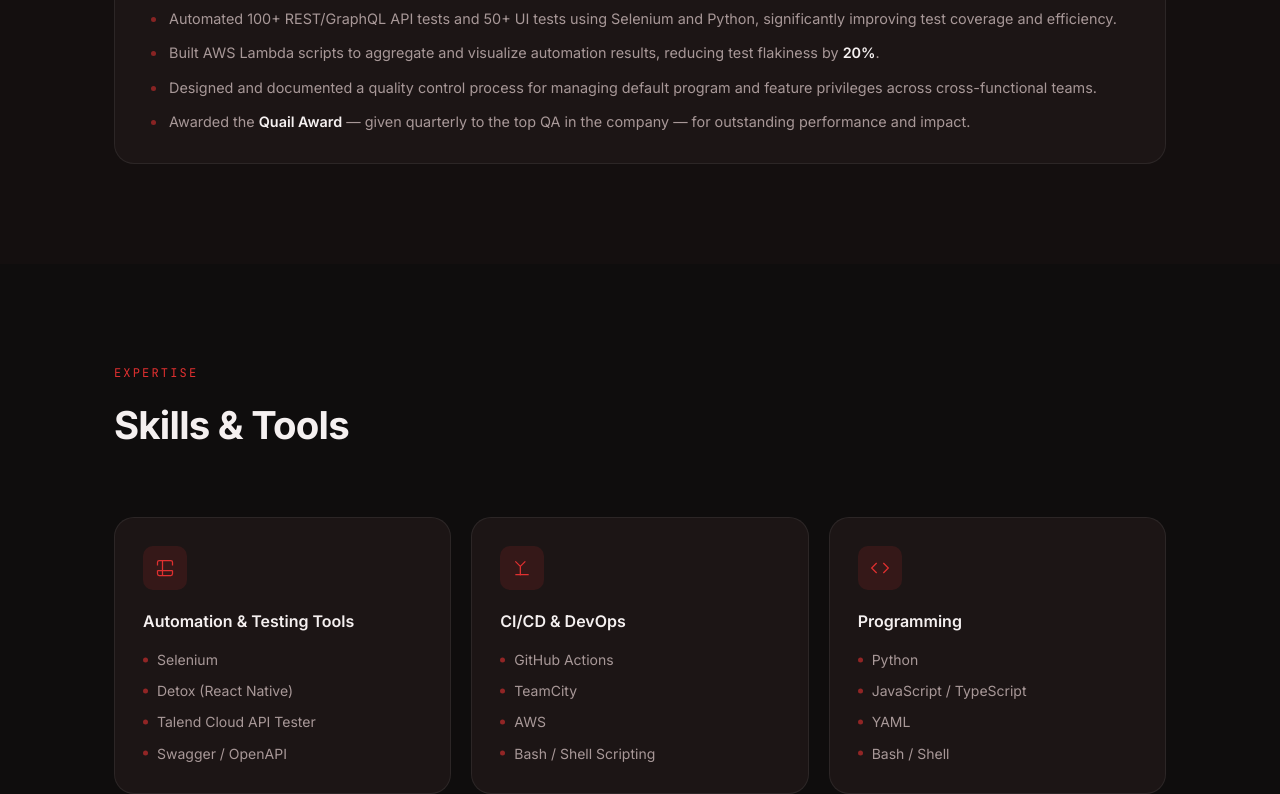
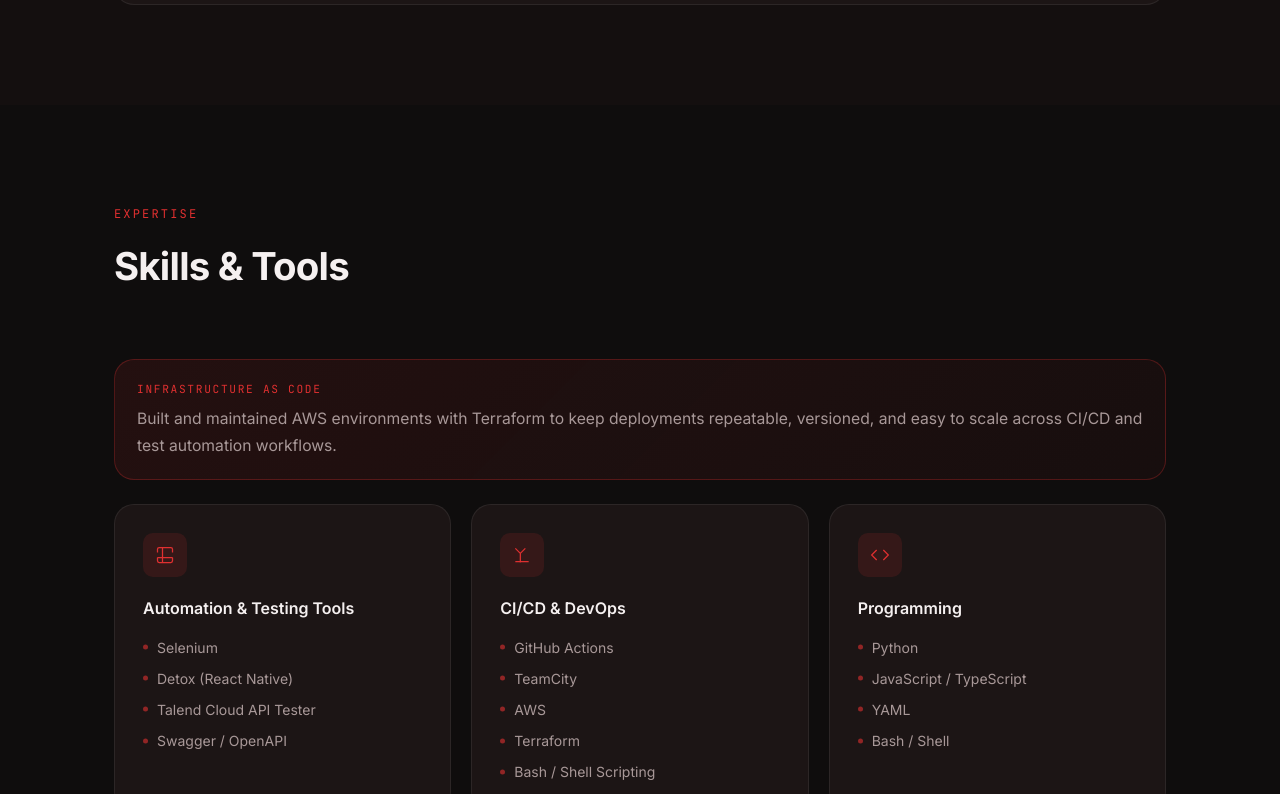
Before and after one commit to jahmann9/jaron-ahmann, a plain HTML site: page index.html in a window 1280 px wide. Shown: the part 2006-2800 px from the top of the page. Drawn offline with Linux system fonts and the light colour scheme.

```diff
--- a/index.html
+++ b/index.html
@@ -207,6 +207,12 @@
         <p class="section-label">Expertise</p>
         <h2 class="section-title">Skills &amp; Tools</h2>
       </div>
+
+      <div class="skills-callout" aria-label="AWS Terraform callout">
+        <span class="skills-callout-label">Infrastructure as Code</span>
+        <p>Built and maintained AWS environments with Terraform to keep deployments repeatable, versioned, and easy to scale across CI/CD and test automation workflows.</p>
+      </div>
+
       <div class="skills-grid">
 
         <div class="skill-card">
@@ -231,6 +237,7 @@
             <li>GitHub Actions</li>
             <li>TeamCity</li>
             <li>AWS</li>
+            <li>Terraform</li>
             <li>Bash / Shell Scripting</li>
           </ul>
         </div>
@@ -283,7 +290,7 @@
             <li>SQL</li>
             <li>Sumo Logic</li>
             <li>Redash</li>
-            <li>pandas</li>
+            <li>MongoDB</li>
           </ul>
         </div>
 
--- a/styles.css
+++ b/styles.css
@@ -46,6 +46,22 @@
 
 ul {
   list-style: none;
+}
+
+/* visually hidden but readable by crawlers and screen readers */
+.sr-only {
+  position: absolute;
+  width: 1px;
+  height: 1px;
+  padding: 0;
+  margin: -1px;
+  overflow: hidden;
+  clip: rect(0, 0, 0, 0);
+  clip-path: inset(50%);
+  white-space: nowrap;
+  border: 0;
+  left: -9999px;
+  top: auto;
 }
 
 /* ============================================================
@@ -458,6 +474,31 @@
 /* ============================================================
    SKILLS
    ============================================================ */
+.skills-callout {
+  background: linear-gradient(135deg, rgba(224,48,48,0.1), rgba(224,48,48,0.04));
+  border: 1px solid rgba(224,48,48,0.28);
+  border-radius: var(--radius-lg);
+  padding: 20px 22px;
+  margin-bottom: 24px;
+  display: flex;
+  flex-direction: column;
+  gap: 8px;
+}
+
+.skills-callout-label {
+  font-family: var(--font-mono);
+  font-size: 0.7rem;
+  letter-spacing: 0.15em;
+  text-transform: uppercase;
+  color: var(--accent);
+}
+
+.skills-callout p {
+  color: var(--text-secondary);
+  font-size: 0.98rem;
+  line-height: 1.7;
+}
+
 .skills-grid {
   display: grid;
   grid-template-columns: repeat(auto-fill, minmax(280px, 1fr));
```
